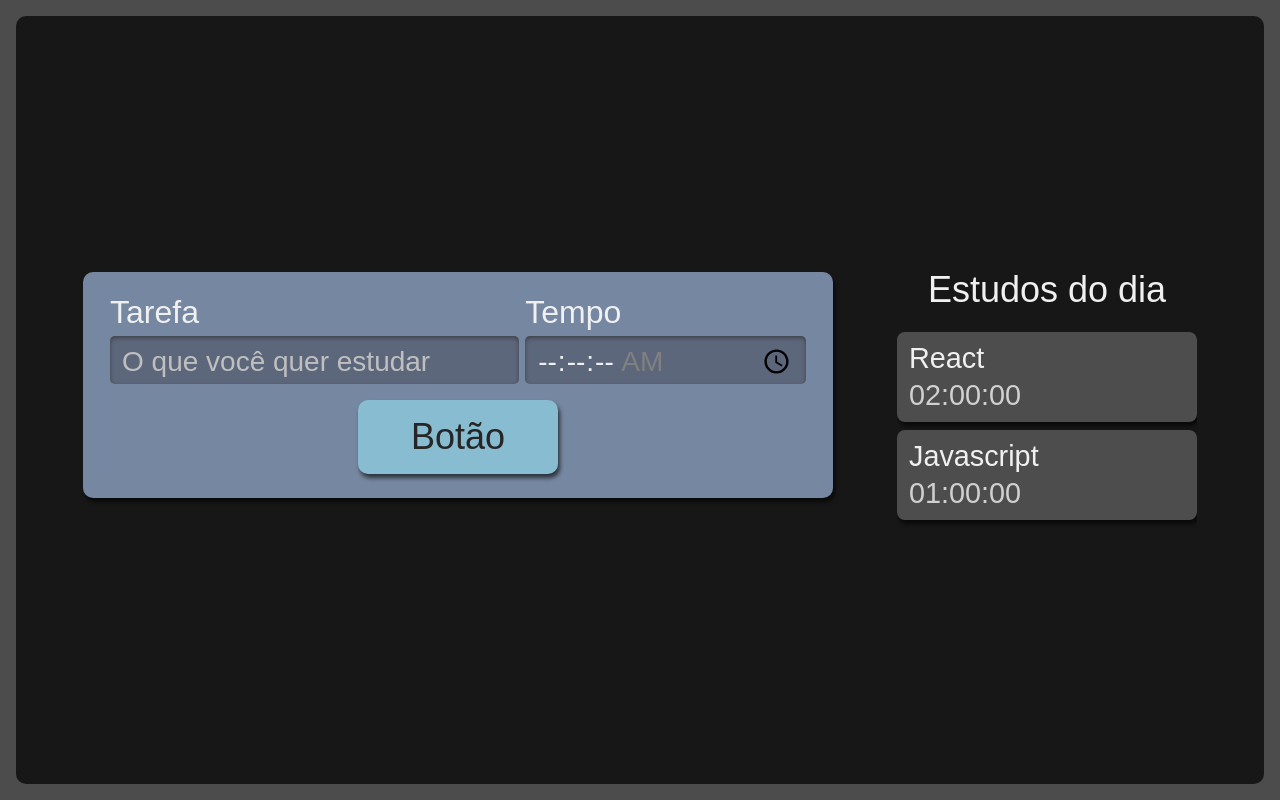
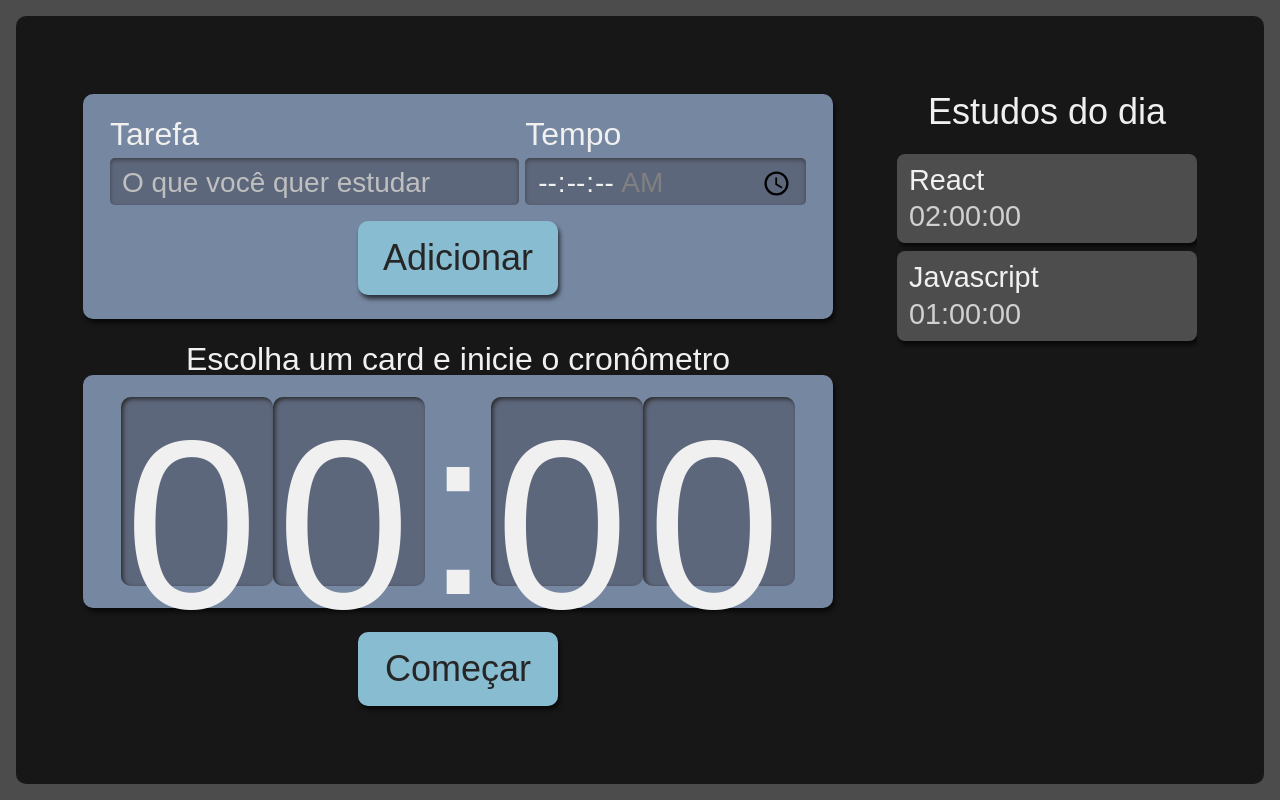
Before and after one commit to YasmimVieira/react-typescript, a React (Create React App) app: page / in a window 1280 px wide. Built offline with nearby package versions, Linux system fonts and the light colour scheme.

Commit message:
chore: create state and clock

```diff
--- a/src/components/Button/index.tsx
+++ b/src/components/Button/index.tsx
@@ -4,7 +4,9 @@
 class Button extends React.Component {
     render() {
         return (
-            <button className={style.botao}>Botão</button>
+            <button className={style.botao}>
+                {this.props.children}
+            </button>
         )
     }
 }
--- /dev/null
+++ b/src/components/Cronometro/Relogio/index.tsx
@@ -0,0 +1,13 @@
+import style from './relogio.module.scss'
+
+export default function Relogio() {
+    return (
+        <>
+            <span className={style.relogioNumero}>0</span>
+            <span className={style.relogioNumero}>0</span>
+            <span className={style.relogioDivisao}>:</span>
+            <span className={style.relogioNumero}>0</span>
+            <span className={style.relogioNumero}>0</span>
+        </>
+    )
+}
--- /dev/null
+++ b/src/components/Cronometro/Relogio/relogio.module.scss
@@ -0,0 +1,21 @@
+.relogioNumero {
+    background-color: #5d677c;
+    box-shadow: 2px 2px 4px #2b2b2b inset;
+    height: 3.6rem;
+    width: 3rem;
+    padding: 8px 4px;
+    border-radius: 10px;
+
+    @media screen and (min-width: 1280px) {
+        height: 10.8rem;
+        width: 9rem;
+    }
+}
+
+.relogioDivisao {
+    height: 4.2rem;
+
+    @media screen and (min-width: 1280px) {
+        height: 12.6rem;
+    }
+}
--- /dev/null
+++ b/src/components/Cronometro/cronometro.module.scss
@@ -0,0 +1,58 @@
+.cronometro {
+    display: flex;
+    flex-direction: column;
+    align-items: center;
+    grid-area: cronometro;
+
+    .relogioWrapper {
+        align-items: center;
+        background-color: #7687a1;
+        border-radius: 10px;
+        box-shadow: 2px 4px 4px #0000009f;
+        box-sizing: border-box;
+        display: flex;
+        font-size: 5rem;
+        justify-content: center;
+        margin-bottom: 24px;
+        padding: 16px 12px;
+        width: 100%;
+    }
+
+    .titulo {
+        font-size: 2rem;
+    }
+
+    button {
+        background-color: #88bcd1;
+        border-radius: 10px;
+        box-shadow: 2px 4px 4px #0000009f;
+        color: #272626;
+        cursor: pointer;
+        font-size: 1.25rem;
+        padding: 16px;
+        width: 150px;
+
+        &:active {
+            background-color: #7ca6b7;
+            box-shadow: 2px 2px 4px #0000009f inset;
+            cursor: auto;
+        }
+    }
+
+    @media screen and (min-width: 1280px) {
+        .relogioWrapper {
+            font-size: 15rem;
+        }
+
+        p {
+            font-size: 2rem;
+        }
+
+        button {
+            grid-column-start: span 2;
+            justify-self: center;
+            width: 200px;
+            font-size: 2.25rem;
+        }
+    }
+}
--- /dev/null
+++ b/src/components/Cronometro/index.tsx
@@ -0,0 +1,17 @@
+import Button from '../Button';
+import Relogio from './Relogio';
+import style from './cronometro.module.scss';
+
+export default function Cronometro() {
+    return(
+        <div className={style.cronometro}>
+            <p className={style.titulo}>Escolha um card e inicie o cronômetro</p>
+            <div className={style.relogioWrapper}>
+                <Relogio />
+            </div>
+            <Button>
+                Começar
+            </Button>
+        </div>
+    )
+}
--- a/src/components/Form/index.tsx
+++ b/src/components/Form/index.tsx
@@ -28,7 +28,9 @@
                      />
                 </section>
                 <footer>
-                    <Button />
+                    <Button>
+                        Adicionar
+                    </Button>
                 </footer>
             </form>
         )
--- /dev/null
+++ b/src/components/Lista/item/index.tsx
@@ -0,0 +1,10 @@
+import style from '../list.module.scss';
+
+export default function Item({ task, time }: { task: string, time: string }) {
+    return (
+        <li className={style.item}>
+            <h3>{task}</h3>
+            <span>{time}</span>
+        </li>
+    )
+}
--- a/src/components/Lista/list.tsx
+++ b/src/components/Lista/list.tsx
@@ -1,22 +1,26 @@
-import style from './list.module.scss'
+import style from './list.module.scss';
+import Item from './item';
+import { useState } from 'react';
 
 function Lista() {
-    const task = [{
+    const [task, setTask] = useState([{
         task: 'React',
         time: '02:00:00'
     }, {
         task: 'Javascript',
         time: '01:00:00'
-    }]
+    }])
     return (
         <aside className={style.listaTarefas}>
-            <h2>Estudos do dia</h2>
+            <h2 onClick={() => {
+                setTask([...task, { task: "Estudar react", time: "05:00:00" }])
+            }}>Estudos do dia</h2>
             <ul>
                 {task.map((item, index) => (
-                    <li key={index} className={style.item}>
-                        <h3>{item.task}</h3>
-                        <span>{item.time}</span>
-                    </li>
+                    <Item
+                        key={index}
+                        {...item}
+                    />
                 ))}
             </ul>
         </aside>
--- a/src/pages/App.tsx
+++ b/src/pages/App.tsx
@@ -1,3 +1,4 @@
+import Cronometro from "../components/Cronometro";
 import Form from "../components/Form";
 import Lista from "../components/Lista/list";
 import style from './app.module.scss';
@@ -7,6 +8,7 @@
     <div className={style.AppStyle}>
       <Form />
       <Lista />
+      <Cronometro />
     </div>
   );
 }
```
